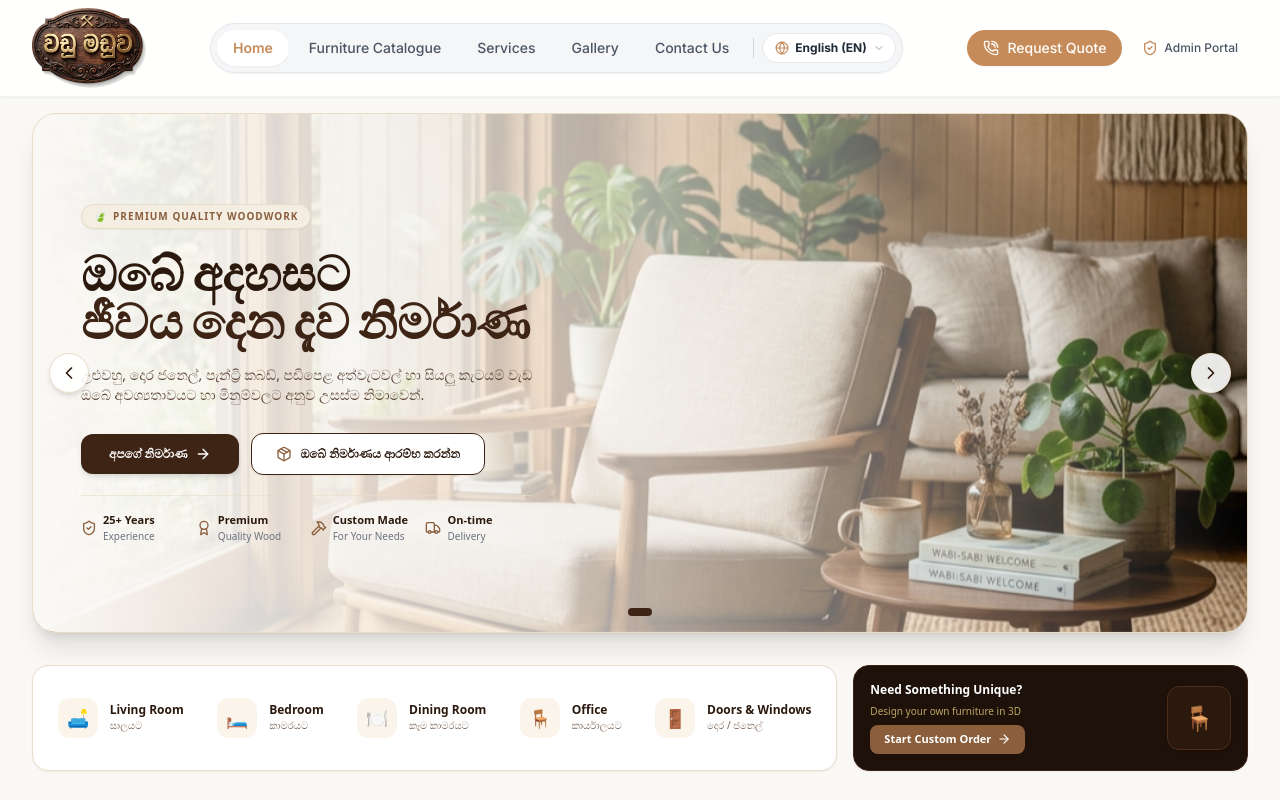
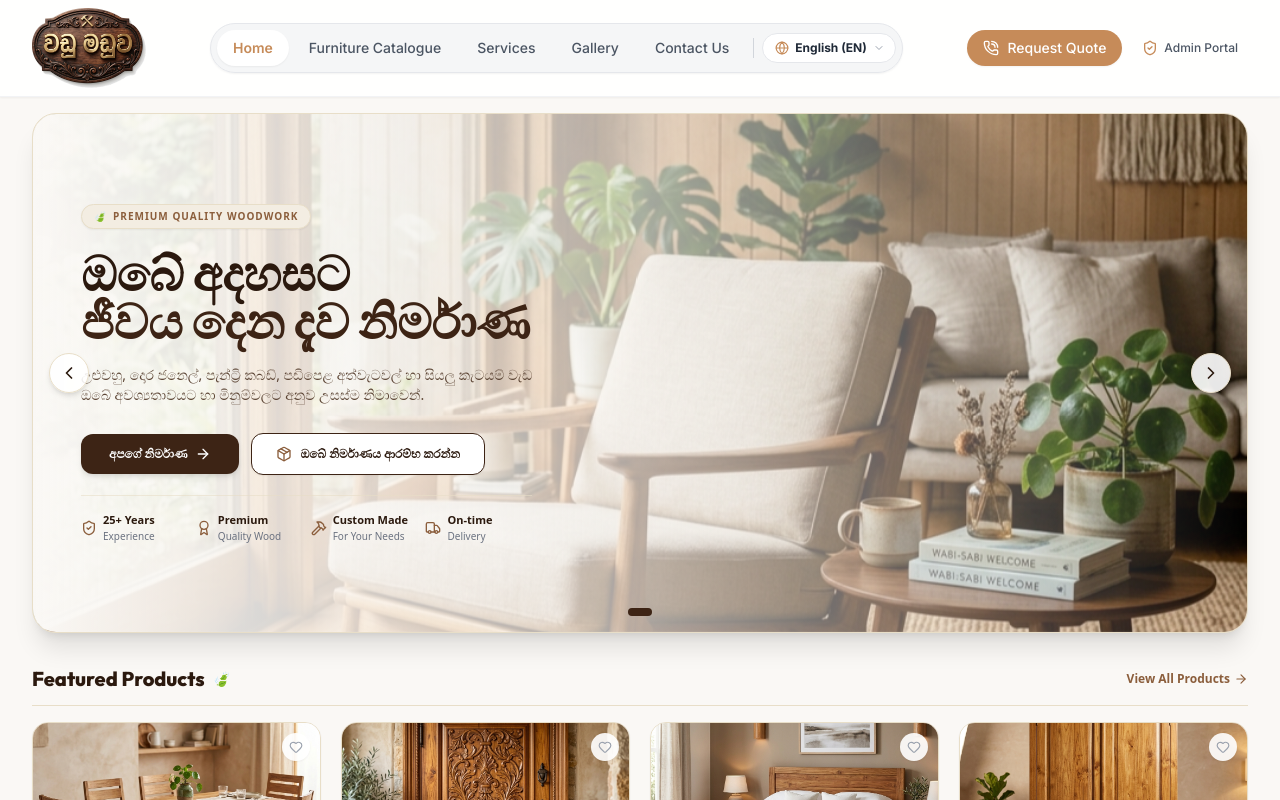
Before and after one commit to DishmiDahara/Vadu-Maduwa-Carpentry-System, a React (Vite) app in the folder woodcraftpro-frontend/: page / in a window 1280 px wide. Shown: the top 800 px of the page. Built offline with nearby package versions, Linux system fonts and the light colour scheme; a web font is replaced by a local one.

Commit message:
Remove Category Bar and Custom Order banner section from HomePage

```diff
--- a/woodcraftpro-frontend/src/pages/HomePage.jsx
+++ b/woodcraftpro-frontend/src/pages/HomePage.jsx
@@ -210,89 +210,7 @@ export default function HomePage({ setActiveTab, onSelectProductForQuote, onOpen
         </section>
 
 
-        {/* ========================================================
-            2. CATEGORY BAR + NEED SOMETHING UNIQUE CARD
-           ======================================================== */}
-        <section className="grid grid-cols-1 lg:grid-cols-12 gap-4 items-stretch">
 
-          {/* Category Icons Strip (8 Cols) */}
-          <div className="lg:col-span-8 bg-white border border-[#E8DEC8] rounded-2xl p-3 shadow-sm flex items-center justify-around overflow-x-auto no-scrollbar gap-2">
-            <div
-              onClick={() => setActiveTab('catalog')}
-              className="flex items-center gap-3 p-2 hover:bg-[#FAF4EB] rounded-xl cursor-pointer transition-colors shrink-0"
-            >
-              <div className="w-10 h-10 rounded-xl bg-[#FAF4EB] text-[#8B5E3C] flex items-center justify-center font-bold text-lg">🛋️</div>
-              <div>
-                <h4 className="text-xs font-bold text-[#2B190E]">Living Room</h4>
-                <p className="text-[10px] text-[#7A6252]">සාලයට</p>
-              </div>
-            </div>
-
-            <div
-              onClick={() => setActiveTab('catalog')}
-              className="flex items-center gap-3 p-2 hover:bg-[#FAF4EB] rounded-xl cursor-pointer transition-colors shrink-0"
-            >
-              <div className="w-10 h-10 rounded-xl bg-[#FAF4EB] text-[#8B5E3C] flex items-center justify-center font-bold text-lg">🛏️</div>
-              <div>
-                <h4 className="text-xs font-bold text-[#2B190E]">Bedroom</h4>
-                <p className="text-[10px] text-[#7A6252]">කාමරයට</p>
-              </div>
-            </div>
-
-            <div
-              onClick={() => setActiveTab('catalog')}
-              className="flex items-center gap-3 p-2 hover:bg-[#FAF4EB] rounded-xl cursor-pointer transition-colors shrink-0"
-            >
-              <div className="w-10 h-10 rounded-xl bg-[#FAF4EB] text-[#8B5E3C] flex items-center justify-center font-bold text-lg">🍽️</div>
-              <div>
-                <h4 className="text-xs font-bold text-[#2B190E]">Dining Room</h4>
-                <p className="text-[10px] text-[#7A6252]">කෑම කාමරයට</p>
-              </div>
-            </div>
-
-            <div
-              onClick={() => setActiveTab('catalog')}
-              className="flex items-center gap-3 p-2 hover:bg-[#FAF4EB] rounded-xl cursor-pointer transition-colors shrink-0"
-            >
-              <div className="w-10 h-10 rounded-xl bg-[#FAF4EB] text-[#8B5E3C] flex items-center justify-center font-bold text-lg">🪑</div>
-              <div>
-                <h4 className="text-xs font-bold text-[#2B190E]">Office</h4>
-                <p className="text-[10px] text-[#7A6252]">කාර්යාලයට</p>
-              </div>
-            </div>
-
-            <div
-              onClick={() => setActiveTab('catalog')}
-              className="flex items-center gap-3 p-2 hover:bg-[#FAF4EB] rounded-xl cursor-pointer transition-colors shrink-0"
-            >
-              <div className="w-10 h-10 rounded-xl bg-[#FAF4EB] text-[#8B5E3C] flex items-center justify-center font-bold text-lg">🚪</div>
-              <div>
-                <h4 className="text-xs font-bold text-[#2B190E]">Doors & Windows</h4>
-                <p className="text-[10px] text-[#7A6252]">දොර / ජනෙල්</p>
-              </div>
-            </div>
-          </div>
-
-          {/* Need Something Unique Banner Box (4 Cols) */}
-          <div className="lg:col-span-4 bg-[#1D1109] text-white border border-[#3D2415] rounded-2xl p-4 shadow-sm flex items-center justify-between">
-            <div className="space-y-1.5">
-              <h3 className="font-bold text-xs text-white">Need Something Unique?</h3>
-              <p className="text-[10px] text-amber-200/70">Design your own furniture in 3D</p>
-              <button
-                onClick={() => setActiveTab('custom-order')}
-                className="mt-1 bg-[#8B5E3C] hover:bg-[#734A2E] text-white px-3.5 py-1.5 rounded-lg text-[11px] font-bold transition-all flex items-center gap-1.5 active:scale-95 cursor-pointer"
-              >
-                <span>Start Custom Order</span>
-                <ArrowRight className="w-3.5 h-3.5" />
-              </button>
-            </div>
-
-            <div className="w-16 h-16 rounded-xl bg-[#2B190E] border border-[#4A2E1B] flex items-center justify-center text-2xl shadow shrink-0">
-              🪑
-            </div>
-          </div>
-
-        </section>
 
 
         {/* ========================================================
```
